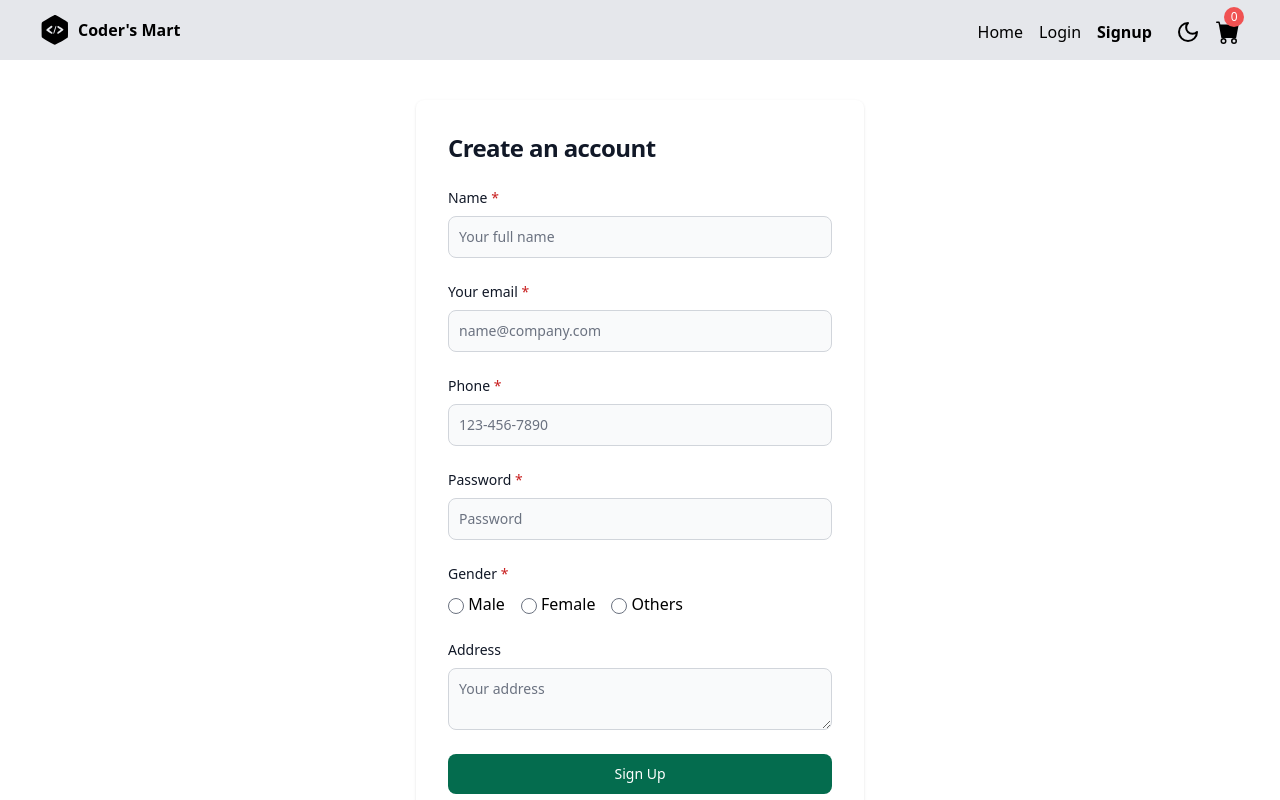
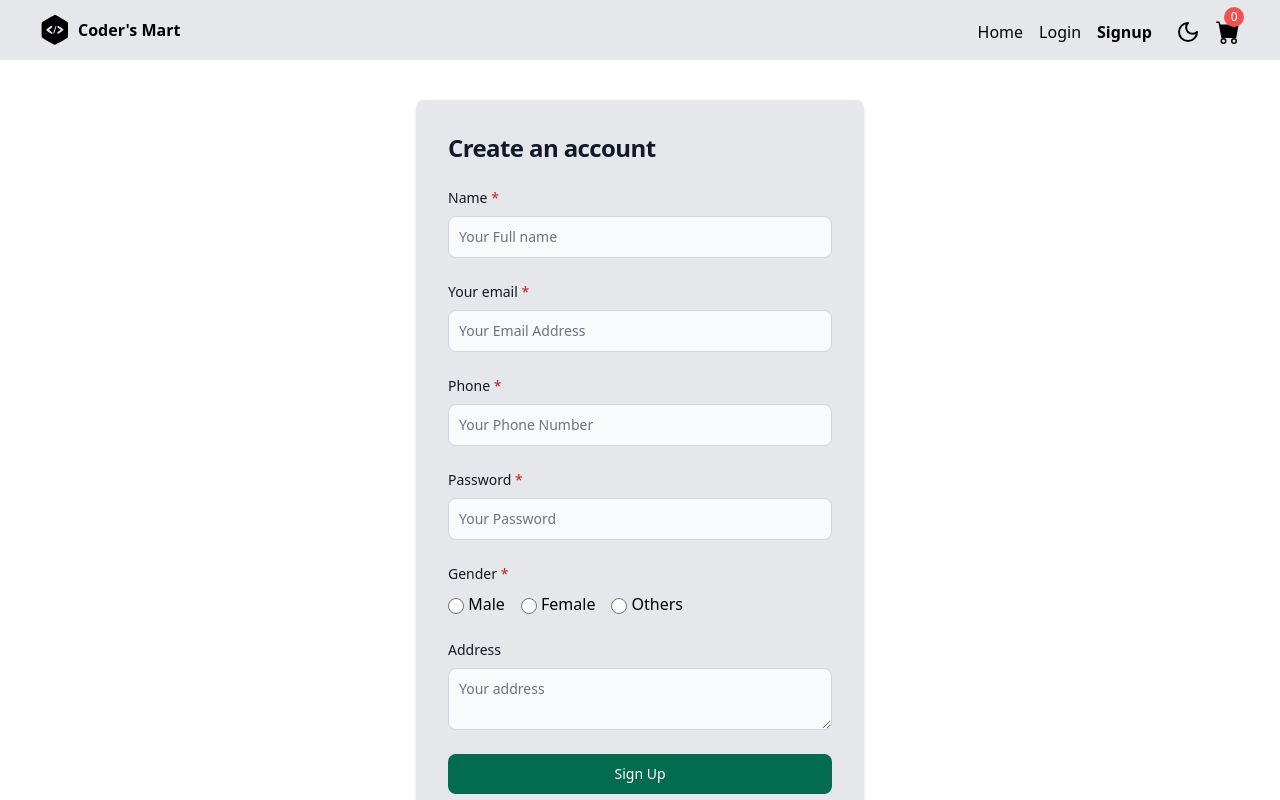
Before and after one commit to debugger-snjy/Coders-Mart-React, a React (Vite) app: page /signup in a window 1280 px wide. Shown: the top 800 px of the page. Built offline with nearby package versions, Linux system fonts and the light colour scheme.

Commit message:
Update : Minor UI Fixes

```diff
--- a/src/components/Home/Home.jsx
+++ b/src/components/Home/Home.jsx
@@ -36,7 +36,7 @@ function Home() {
 
     return (
         <>
-            <div className={`container-xxl px-10 py-10 w-full bg-white dark:bg-[#252d37]`} style={products.length === 0 ? { height: '86vh' } : {}}>
+            <div className={`container-xxl px-10 py-10 w-full bg-white dark:bg-[#252d37]`} style={products.length === 0 ? { height: '100vh' } : {}}>
                 <div className="grid grid-cols-1 sm:grid-cols-2 md:grid-cols-3 gap-5">
 
                     {products && console.log(products)}
--- a/src/components/Login/Login.jsx
+++ b/src/components/Login/Login.jsx
@@ -18,6 +18,10 @@ function Login() {
         if (isUserLoggedIn()) {
             toast('You Are Already Logged In !!')
             navigateTo("/");
+        }
+        if (localStorage.getItem("toastError")) {
+            toast.error(localStorage.getItem("toastError"))
+            localStorage.removeItem("toastError")
         }
     })
 
@@ -73,7 +77,7 @@ function Login() {
     return (
         <div className="bg-white dark:bg-[#252d37] py-10" style={{ height: "90vh" }}>
             <div className="flex flex-col items-center justify-center px-6 py-8 mx-auto lg:py-0">
-                <div className="w-full bg-white rounded-lg shadow dark:border md:mt-0 sm:max-w-md xl:p-0 dark:bg-gray-800 dark:border-gray-700">
+                <div className="w-full bg-gray-200 rounded-lg shadow dark:border md:mt-0 sm:max-w-md xl:p-0 dark:bg-gray-800 dark:border-gray-700">
                     <div className="p-6 space-y-4 md:space-y-6 sm:p-8">
                         <h1 className="text-xl font-bold leading-tight tracking-tight text-gray-900 md:text-2xl dark:text-white">
                             Login into Your account
@@ -81,11 +85,12 @@ function Login() {
                         <form className="space-y-4 md:space-y-6" action="#">
                             <div>
                                 <label htmlFor="email" className="block mb-2 text-sm font-medium text-gray-900 dark:text-white">Your email <span className="text-red-700">*</span></label>
-                                <input type="email" onInput={(e) => checkInputs(e)} name="email" id="email" className={`bg-gray-50 border ${emailInvalid === true ? 'border-[3px] dark:border-red-300 border-red-500' : emailInvalid === false ? 'border-[3px] dark:border-green-400 border-green-500 ' : ''} border-gray-300 text-gray-900 text-sm rounded-lg focus:ring-primary-600 focus:border-primary-600 block w-full p-2.5 dark:bg-gray-700 dark:border-gray-600 dark:placeholder-gray-400 dark:text-white dark:focus:ring-blue-500 dark:focus:border-blue-500`} placeholder="name@company.com" required />
+                                <input type="email" onInput={(e) => checkInputs(e)} name="email" id="email" className={`bg-gray-50 border ${emailInvalid === true ? 'border-[3px] dark:border-red-300 border-red-500' : emailInvalid === false ? 'border-[3px] dark:border-green-400 border-green-500 ' : ''} border-gray-300 text-gray-900 text-sm rounded-lg  block w-full p-2.5 dark:bg-gray-700 dark:border-gray-600 dark:placeholder-gray-400 dark:text-white `} placeholder="Your Email Address" required />
+                                {emailInvalid === true && <p id="helper-text-explanation" class="mt-2 text-sm text-red-800 dark:text-red-400">Invalid Email Address</p>}
                             </div>
                             <div>
                                 <label htmlFor="password" className="block mb-2 text-sm font-medium text-gray-900 dark:text-white">Password <span className="text-red-700">*</span></label>
-                                <input type="password" name="password" id="password" placeholder="••••••••" className="bg-gray-50 border border-gray-300 text-gray-900 text-sm rounded-lg focus:ring-primary-600 focus:border-primary-600 block w-full p-2.5 dark:bg-gray-700 dark:border-gray-600 dark:placeholder-gray-400 dark:text-white dark:focus:ring-blue-500 dark:focus:border-blue-500" required />
+                                <input type="password" name="password" id="password" placeholder="Password" className="bg-gray-50 border border-gray-300 text-gray-900 text-sm rounded-lg focus:ring-primary-600 focus:border-primary-600 block w-full p-2.5 dark:bg-gray-700 dark:border-gray-600 dark:placeholder-gray-400 dark:text-white dark:focus:ring-blue-500 dark:focus:border-blue-500" required />
                             </div>
                             <button type="button" onClick={loginUser} className="w-full focus:outline-none text-white bg-green-700 hover:bg-green-800 focus:ring-4 focus:ring-green-300 font-medium rounded-lg text-sm px-5 py-2.5 me-2 mb-2 dark:bg-green-600 dark:hover:bg-green-700 dark:focus:ring-green-800">Login User</button>
                             <p className="text-sm text-center font-light text-gray-500 dark:text-gray-400">
--- a/src/components/Signup/Signup.jsx
+++ b/src/components/Signup/Signup.jsx
@@ -140,7 +140,7 @@ function Signup() {
     return (
         <div className="bg-white dark:bg-[#252d37] py-10">
             <div className="flex flex-col items-center justify-center px-6 py-8 mx-auto lg:py-0">
-                <div className="w-full bg-white rounded-lg shadow dark:border md:mt-0 sm:max-w-md xl:p-0 dark:bg-gray-800 dark:border-gray-700">
+                <div className="w-full bg-gray-200 rounded-lg shadow dark:border md:mt-0 sm:max-w-md xl:p-0 dark:bg-gray-800 dark:border-gray-700">
                     <div className="p-6 space-y-4 md:space-y-6 sm:p-8">
                         <h1 className="text-xl font-bold leading-tight tracking-tight text-gray-900 md:text-2xl dark:text-white">
                             Create an account
@@ -148,20 +148,23 @@ function Signup() {
                         <form id='resgistrationForm' className="space-y-4 md:space-y-6" action="#">
                             <div>
                                 <label htmlFor="name" className="block mb-2 text-sm font-medium text-gray-900 dark:text-white">Name <span className="text-red-700">*</span></label>
-                                <input type="text" onInput={(e) => checkInputs(e)} name="name" id="name" className={`bg-gray-50 border ${nameInvalid === true ? 'border-[3px] dark:border-red-300 border-red-500' : nameInvalid === false ? 'border-[3px] dark:border-green-400 border-green-500 ' : ''} border-gray-300 text-gray-900 text-sm rounded-lg focus:ring-primary-600 focus:border-primary-600 block w-full p-2.5 dark:bg-gray-700 dark:border-gray-600 dark:placeholder-gray-400 dark:text-white dark:focus:ring-blue-500 dark:focus:border-blue-500`} placeholder="Your full name" required />
+                                <input type="text" onInput={(e) => checkInputs(e)} name="name" id="name" className={`bg-gray-50 border ${nameInvalid === true ? 'border-[3px] dark:border-red-300 border-red-500' : nameInvalid === false ? 'border-[3px] dark:border-green-400 border-green-500 ' : ''} border-gray-300 text-gray-900 text-sm rounded-lg  block w-full p-2.5 dark:bg-gray-700 dark:border-gray-600 dark:placeholder-gray-400 dark:text-white `} placeholder="Your Full name" required />
+                                {nameInvalid === true && <p id="helper-text-explanation" class="mt-2 text-sm text-red-800 dark:text-red-400">Invalid Name</p>}
                             </div>
                             <div>
                                 <label htmlFor="email" className="block mb-2 text-sm font-medium text-gray-900 dark:text-white">Your email <span className="text-red-700">*</span></label>
-                                <input type="email" onInput={(e) => checkInputs(e)} name="email" id="email" className={`bg-gray-50 border ${emailInvalid === true ? 'border-[3px] dark:border-red-300 border-red-500' : emailInvalid === false ? 'border-[3px] dark:border-green-400 border-green-500 ' : ''} border-gray-300 text-gray-900 text-sm rounded-lg focus:ring-primary-600 focus:border-primary-600 block w-full p-2.5 dark:bg-gray-700 dark:border-gray-600 dark:placeholder-gray-400 dark:text-white dark:focus:ring-blue-500 dark:focus:border-blue-500`} placeholder="name@company.com" required />
+                                <input type="email" onInput={(e) => checkInputs(e)} name="email" id="email" className={`bg-gray-50 border ${emailInvalid === true ? 'border-[3px] dark:border-red-300 border-red-500' : emailInvalid === false ? 'border-[3px] dark:border-green-400 border-green-500 ' : ''} border-gray-300 text-gray-900 text-sm rounded-lg  block w-full p-2.5 dark:bg-gray-700 dark:border-gray-600 dark:placeholder-gray-400 dark:text-white `} placeholder="Your Email Address" required />
+                                {emailInvalid === true && <p id="helper-text-explanation" class="mt-2 text-sm text-red-800 dark:text-red-400">Invalid Email Address</p>}
                             </div>
                             <div>
                                 <label htmlFor="phone" className="block mb-2 text-sm font-medium text-gray-900 dark:text-white">Phone <span className="text-red-700">*</span></label>
-                                <input type="tel" onInput={(e) => checkInputs(e)} name="phone" id="phone" className={`bg-gray-50 border ${phoneInvalid === true ? 'border-[3px] dark:border-red-300 border-red-500' : phoneInvalid === false ? 'border-[3px] dark:border-green-400 border-green-500 ' : ''} border-gray-300 text-gray-900 text-sm rounded-lg focus:ring-primary-600 focus:border-primary-600 block w-full p-2.5 dark:bg-gray-700 dark:border-gray-600 dark:placeholder-gray-400 dark:text-white dark:focus:ring-blue-500 dark:focus:border-blue-500`} placeholder="123-456-7890" required />
+                                <input type="tel" onInput={(e) => checkInputs(e)} name="phone" id="phone" className={`bg-gray-50 border ${phoneInvalid === true ? 'border-[3px] dark:border-red-300 border-red-500' : phoneInvalid === false ? 'border-[3px] dark:border-green-400 border-green-500 ' : ''} border-gray-300 text-gray-900 text-sm rounded-lg  block w-full p-2.5 dark:bg-gray-700 dark:border-gray-600 dark:placeholder-gray-400 dark:text-white `} placeholder="Your Phone Number" required />
+                                {phoneInvalid === true && <p id="helper-text-explanation" class="mt-2 text-sm text-red-800 dark:text-red-400">Invalid Phone Number</p>}
                             </div>
 
                             <div>
                                 <label htmlFor="password" className="block mb-2 text-sm font-medium text-gray-900 dark:text-white">Password <span className="text-red-700">*</span></label>
-                                <input type="password" onInput={(e) => checkInputs(e)} name="password" id="password" placeholder="Password" className={`bg-gray-50 border-gray-300 ${passwordInvalid === true ? 'border-[3px] dark:border-red-300 border-red-500' : passwordInvalid === false ? 'border-[3px] dark:border-green-400 border-green-500 ' : ''} text-gray-900 text-sm rounded-lg focus:ring-primary-600 focus:border-primary-600 block w-full p-2.5 dark:bg-gray-700 dark:border-gray-600 dark:placeholder-gray-400 dark:text-white dark:focus:ring-blue-500 dark:focus:border-blue-500`} required />
+                                <input type="password" onInput={(e) => checkInputs(e)} name="password" id="password" placeholder="Your Password" className={`bg-gray-50 border-gray-300 ${passwordInvalid === true ? 'border-[3px] dark:border-red-300 border-red-500' : passwordInvalid === false ? 'border-[3px] dark:border-green-400 border-green-500 ' : ''} text-gray-900 text-sm rounded-lg  block w-full p-2.5 dark:bg-gray-700 dark:border-gray-600 dark:placeholder-gray-400 dark:text-white `} required />
                                 {passwordInvalid === true && <p id="helper-text-explanation" class="mt-2 text-sm text-red-800 dark:text-red-400">Password Must Contain atleast 8 Characters and atleast 1 Upper, 1 Lower, 1 Special and 1 Number in Your Password</p>}
                             </div>
                             <div>
@@ -180,7 +183,7 @@ function Signup() {
                             </div>
                             <div>
                                 <label htmlFor="address" className="block mb-2 text-sm font-medium text-gray-900 dark:text-white">Address</label>
-                                <textarea type="text" name="address" id="address" className="bg-gray-50 border border-gray-300 text-gray-900 text-sm rounded-lg focus:ring-primary-600 focus:border-primary-600 block w-full p-2.5 dark:bg-gray-700 dark:border-gray-600 dark:placeholder-gray-400 dark:text-white dark:focus:ring-blue-500 dark:focus:border-blue-500" placeholder="Your address" required />
+                                <textarea type="text" name="address" id="address" className="bg-gray-50 border border-gray-300 text-gray-900 text-sm rounded-lg  block w-full p-2.5 dark:bg-gray-700 dark:border-gray-600 dark:placeholder-gray-400 dark:text-white " placeholder="Your address" required />
                             </div>
                             <button type="button" onClick={signUpUser} className="w-full focus:outline-none text-white bg-green-700 hover:bg-green-800 focus:ring-4 focus:ring-green-300 font-medium rounded-lg text-sm px-5 py-2.5 me-2 mb-2 dark:bg-green-600 dark:hover:bg-green-700 dark:focus:ring-green-800">Sign Up</button>
                             <p className="text-sm text-center font-light text-gray-500 dark:text-gray-400">
```
Also changed, not shown: src/components/Orders/PlacedOrderItem.jsx (+14 -4 lines), 1 other file (tests, documents, lock files or other folders).
